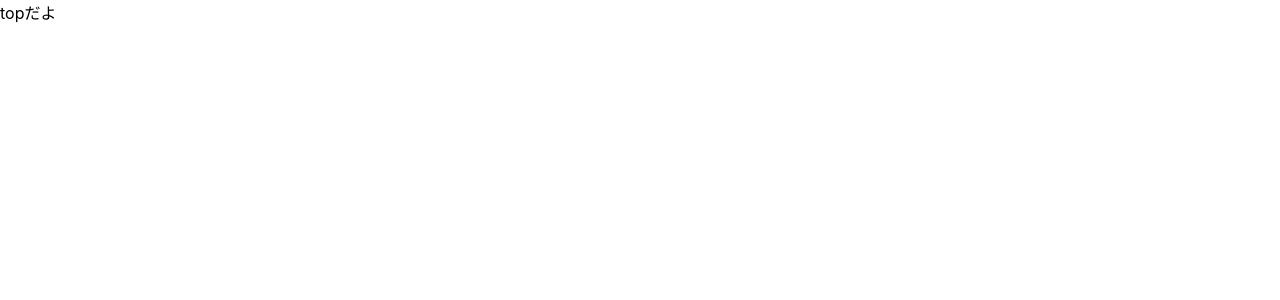
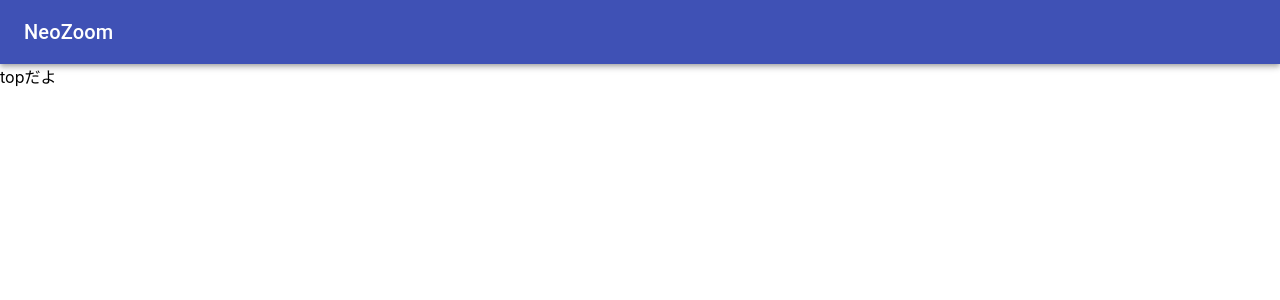
Before and after one commit to teeamhoge/neozoom, a React (Create React App) app: page / in a window 1280 px wide. Shown: the top 300 px of the page. Built offline with nearby package versions, Linux system fonts and the light colour scheme.

Commit message:
add appbar

```diff
--- a/src/App.js
+++ b/src/App.js
@@ -3,11 +3,13 @@
 import Top from "./screens/top";
 import Video from "./screens/video";
 import Profile from "./screens/profile";
+import Header from "./screens/header"
 
 function App() {
   return (
     <BrowserRouter>
       <div className="mainFlex">
+				<Header />
         <Switch>
           <Route exact path="/" component={Top} />
           <Route exact path="/video" component={Video} />
--- /dev/null
+++ b/src/screens/header.js
@@ -0,0 +1,32 @@
+import React from 'react'
+import { makeStyles } from '@material-ui/core/styles';
+import AppBar from '@material-ui/core/AppBar';
+import Toolbar from '@material-ui/core/Toolbar';
+import Typography from '@material-ui/core/Typography';
+
+const useStyles = makeStyles((theme) => ({
+  root: {
+    flexGrow: 1,
+  },
+  menuButton: {
+    marginRight: theme.spacing(2),
+  },
+  title: {
+    flexGrow: 1,
+  },
+}));
+
+const Header = () => {
+	const classes = useStyles()
+	return (
+		<AppBar position = 'static'>
+			<Toolbar>
+				<Typography variant="h6" className={classes.title}>
+					NeoZoom
+				</Typography>
+			</Toolbar>
+		</AppBar>
+	)
+}
+
+export default Header;
```
